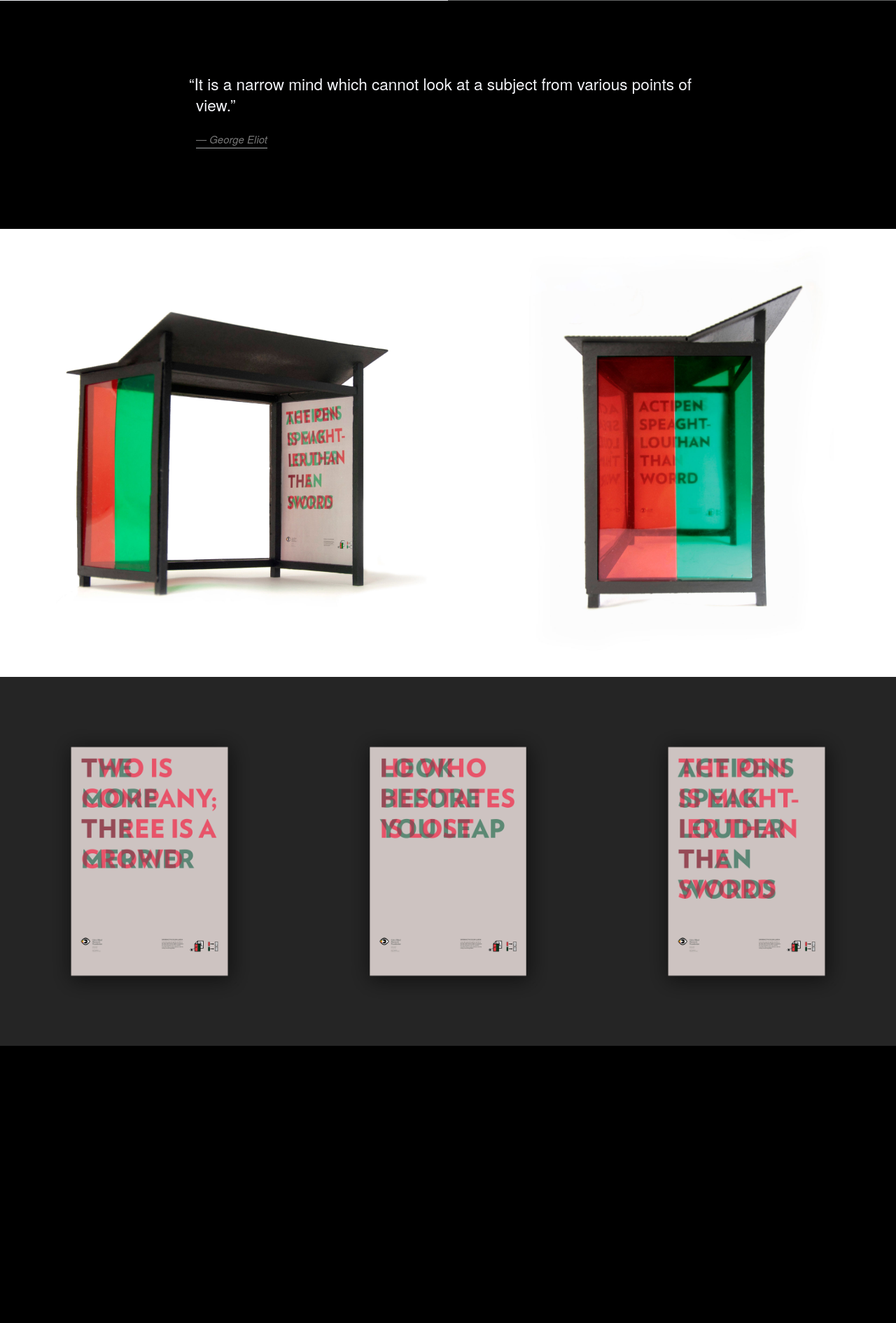
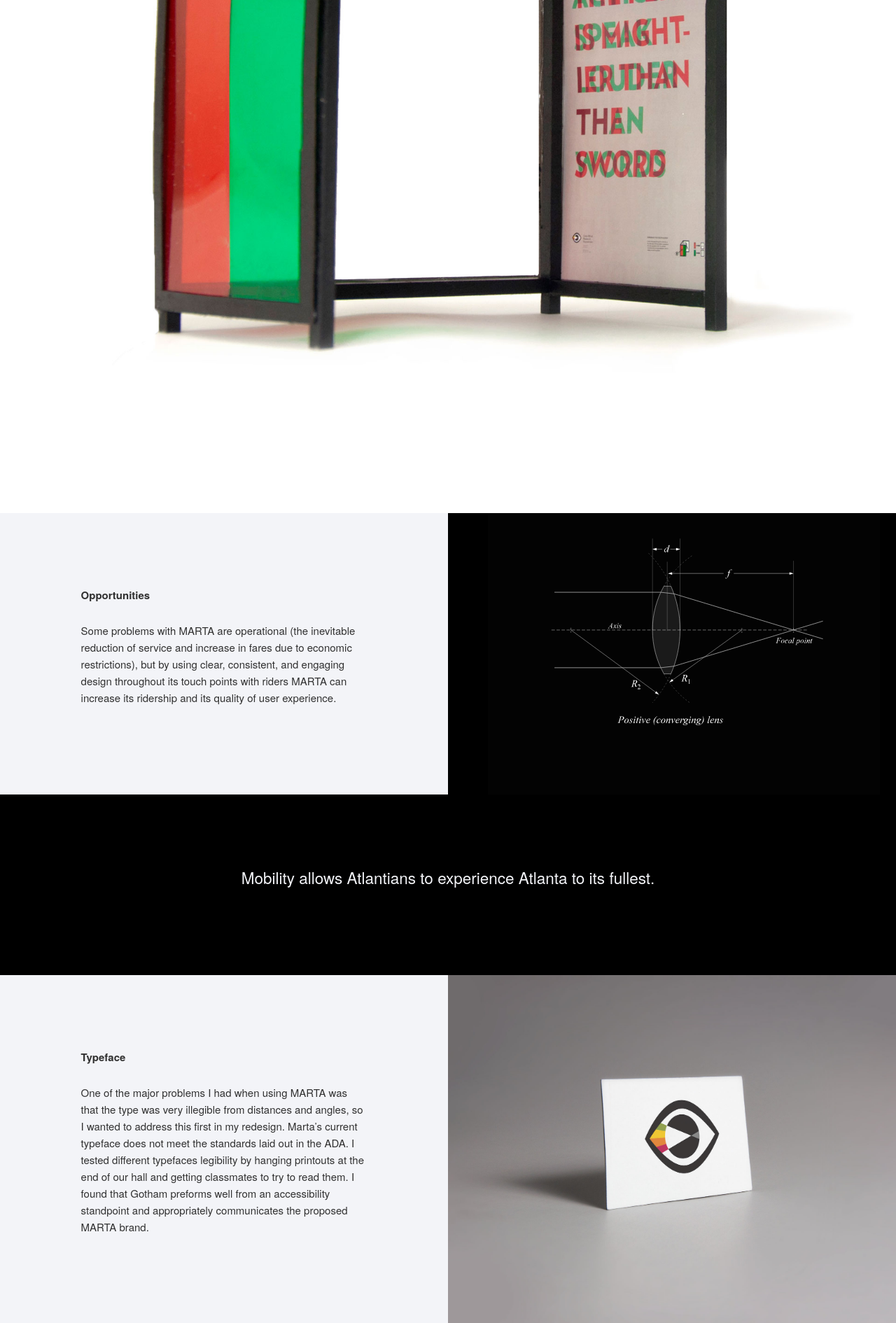
Before and after one commit to andrewwhited/portfolio, a PHP site: page /project.php in a window 1280 px wide. Shown: the part 4452-6342 px from the top of the page at 70% size. Before the commit the page ends 5946 px from the top, so only its background shows below. Run offline with PHP 8.4, Linux system fonts and the light colour scheme; some libraries are stand-ins or nearby versions.

Commit message:
starting to flesh out MARTA

```diff
--- a/project.php
+++ b/project.php
@@ -6,7 +6,7 @@
   <div class="row">
     <div class="half column title scene_element slidedown">
       <a href="index.php" class="logo"><?php include('images/logo.php'); ?></a>
-      <h1>Color Blind</br>Research</br>Foundation</h1>
+      <h1>MARTA</h1>
     </div><!--End column -->
     <div class="half column title photo">
       <img
@@ -25,8 +25,168 @@
 <div class="container">
   <div class="row">
     <div class="half column text">
-      <h3>Subject</h3>
-      <p>Since this was an open ended project, I wanted to pick a subject that I would enjoy spending time researching and learning about. The only requirements were to make up a company, create a logo, stationary set, and a series of ads. I have been interested in how we perceive colors and light ever since I picked up Josef Albers’s <a href="http://www.amazon.com/Interaction-Color-Revised-Expanded-Edition/dp/0300115954/ref=pd_sim_14_2?ie=UTF8&refRID=15Y4S60VRM0MX9PVV2YC"><em>Interaction of Color</em>.</a> Since I am affected by a mild form of color blindness, I thought that would be an interesting domain to dive into.</p>
+      <h3>The rise of MARTA</h3>
+      <p>MARTA (Metropolitan Atlanta Rapid Transit Authority) is the primary public transportation system in Atlanta. As the 8th largest transportation service in the nation, MARTA transports over 420,000 passengers a day [wiki]. MARTA has both a subway system and a bus system that operate between 38 rail stations and over 100 bus lines.</p>
+      <p>Former Atlanta Mayor Sam Massell campaigned for MARTA and helped bring rapid transportation to the city. MARTA was the envy of other cities when it was initiated in 1972 and promised to connect Atlantans to the whole of their city, both work and play. The birth of MARTA represented a milestone for technology and development in Atlanta. </p>
+    </div><!--End column -->
+    <div class="half column photo">
+               <img
+              srcset="images/colorBlind/14XL.jpg   4288w,
+                      images/colorBlind/14L.jpg   1920w,
+                      images/colorBlind/14M.jpg  1200w,
+                      images/colorBlind/14S.jpg  600w"
+              sizes="100vw"
+              src="images/colorBlind/14M.jpg"
+              alt="" />
+    </div><!--End Column-->
+  </div><!--End Row  ===============-->
+  <div class="row pull">
+    <div>
+      <h4 class="quote">“The main goal of MARTA was mobility; mobility is man's fifth freedom. [The lack of mobility] imprisons people in their neighborhoods.”</h4>
+      <h5><a href="https://en.wikipedia.org/wiki/Sam_Massell">— Sam Massell</a></h5>
+    </div><!--End column -->
+  </div><!--End Row  ===============-->
+  <div class="row">
+    <div class="half column text">
+      <h3>What went wrong?</h3>
+      <p>Once a source of and awe pride for Atlanta, MARTA is now unfortunately more closely associated with crime and lack of upkeep to some. MARTA's interaction with its customers is hindered by dated aesthetics, inconsistent design, and ineffective and unclear communication.</p>
+      <p>MARTA feels far from modern. Its inconsistent typography illegible wayfinding, and clunky website and app devalue its brand.</p>
+    </div><!--End column -->
+    <div class="half column photo">
+      <img
+        src="images/colorBlind/3.svg"
+        alt="Diagram" />
+    </div><!--End Column-->
+  </div><!--End Row  ===============-->
+  <div class="row">
+    <div class="column half photos">
+            <img
+              srcset="images/colorBlind/4XL.jpg   2700w,
+                      images/colorBlind/4L.jpg   1920w,
+                      images/colorBlind/4M.jpg  1200w,
+                      images/colorBlind/4S.jpg  600w"
+              sizes="100vw"
+              src="images/colorBlind/4M.jpg"
+              alt="Bus Stop Ad"/>
+    </div><!--End Column-->
+    <div class="column half photos">
+        <img
+          srcset="images/colorBlind/5XL.jpg   2700w,
+                  images/colorBlind/5L.jpg   1920w,
+                  images/colorBlind/5M.jpg  1200w,
+                  images/colorBlind/5S.jpg  600w"
+          sizes="100vw"
+          src="images/colorBlind/5M.jpg"
+          alt="Bus Stop Ad"/>
+    </div><!--End Column-->
+  </div><!--End Row  ===============-->
+  <div class="row">
+    <div class="half column text">
+      <h3>Who is MARTA for?</h3>
+      <p>MARTA is a large system that interacts with an equally large demographic. The market can be segmented by frequency of use, time and direction of use, and destination. The three market slices that account for the majority of transit use are Workers, Students, and Occasional Users.</p>
+      <h3>Workers</h3>
+      <ul>
+        <li>45% of rides</li>
+        <li>Consistant everyday use</li>
+        <li>Limited alteratives</li>
+        <li>Riding into the city from suburbs</li>
+      </ul>
+      <h3>Students</h3>
+      <ul>
+        <li>31% of rides</li>
+        <li>2-4 days a week</li>
+        <li>Travel within downtown</li>
+      </ul>
+      <h3>Event Users</h3>
+      <ul>
+        <li>Infrequent and inconsistant ridership</li>
+        <li>Off-peak hours</li>
+        <li>Have an alternate option</li>
+        <li>Going to airport, Braves games, etc.</li>
+      </ul>
+    </div><!--End column -->
+    <div class="half column photo">
+      <img
+        src="images/colorBlind/9.svg"
+        alt="" />
+    </div><!--End Column-->
+  </div><!--End Row  ===============-->
+  <div class="row">
+    <div class="column photo">
+            <img
+              srcset="images/colorBlind/4XL.jpg   2700w,
+                      images/colorBlind/4L.jpg   1920w,
+                      images/colorBlind/4M.jpg  1200w,
+                      images/colorBlind/4S.jpg  600w"
+              sizes="100vw"
+              src="images/colorBlind/4M.jpg"
+              alt="Bus Stop Ad"/>
+    </div><!--End Column-->
+  </div><!--End Row  ===============-->
+  <div class="row">
+    <div class="half column text">
+      <h3>Opportunities</h3>
+      <p>Some problems with MARTA are operational (the inevitable reduction of service and increase in fares due to economic restrictions), but by using clear, consistent, and engaging design throughout its touch points with riders MARTA can increase its ridership and its quality of user experience.</p>
+    </div><!--End column -->
+    <div class="half column photo">
+      <img
+        src="images/colorBlind/3.svg"
+        alt="Diagram" />
+    </div><!--End Column-->
+  </div><!--End Row  ===============-->
+  <div class="row pull">
+    <div>
+      <h4>Mobility allows Atlantians to experience Atlanta to its fullest.</h4>
+    </div><!--End column -->
+  </div><!--End Row  ===============-->
+  <div class="row">
+    <div class="half column text">
+      <h3>Typeface</h3>
+      <p>One of the major problems I had when using MARTA was that the type was very illegible from distances and angles, so I wanted to address this first in my redesign. Marta’s current typeface does not meet the standards laid out in the ADA. I tested different typefaces legibility by hanging printouts at the end of our hall and getting classmates to try to read them. I found that Gotham preforms well from an accessibility standpoint and appropriately communicates the proposed MARTA brand.</p>
+    </div><!--End column -->
+    <div class="half column photo">
+               <img
+              srcset="images/colorBlind/14XL.jpg   4288w,
+                      images/colorBlind/14L.jpg   1920w,
+                      images/colorBlind/14M.jpg  1200w,
+                      images/colorBlind/14S.jpg  600w"
+              sizes="100vw"
+              src="images/colorBlind/14M.jpg"
+              alt="" />
+    </div><!--End Column-->
+  </div><!--End Row  ===============-->
+  <div class="row">
+    <div class="column half photos">
+            <img
+              srcset="images/colorBlind/4XL.jpg   2700w,
+                      images/colorBlind/4L.jpg   1920w,
+                      images/colorBlind/4M.jpg  1200w,
+                      images/colorBlind/4S.jpg  600w"
+              sizes="100vw"
+              src="images/colorBlind/4M.jpg"
+              alt="Bus Stop Ad"/>
+    </div><!--End Column-->
+    <div class="column half photos">
+        <img
+          srcset="images/colorBlind/5XL.jpg   2700w,
+                  images/colorBlind/5L.jpg   1920w,
+                  images/colorBlind/5M.jpg  1200w,
+                  images/colorBlind/5S.jpg  600w"
+          sizes="100vw"
+          src="images/colorBlind/5M.jpg"
+          alt="Bus Stop Ad"/>
+    </div><!--End Column-->
+  </div><!--End Row  ===============-->
+  <div class="row pull">
+  <div>
+    <h4 class="quote">A typog­ra­pher who hasn’t found the appro­pri­ate typeface may not have decreased the informational value of a text, but gave up the oppor­tu­nity to consid­er­ably increase its effectiveness.</h4>
+    <h5><a href="https://books.google.com/books/about/Legibility_Atmosphere_value_and_Forms_of.html?id=RZzgAAAAMAAJ">— G.W. Ovink</a></h5>
+  </div><!--End column -->
+</div><!--End Row  ===============-->
+<div class="row">
+    <div class="half column text">
+      <h3>Logo</h3>
+      <p>Arguably, the most iconic part of a brand is the logo. It is the most explicit in identifying a company. I started with the idea that MARTA consists of two interconnected systems. The concepts of mobility, trust, movement, and modernity were important to the branding. </p>
     </div><!--End column -->
     <div class="half column photo">
                <img
@@ -42,81 +202,72 @@
   <div class="row">
     <div class="column photo">
             <img
-              srcset="images/colorBlind/2XL.gif   2880w,
-                      images/colorBlind/2L.gif   1920w,
-                      images/colorBlind/2M.gif  1200w,
-                      images/colorBlind/2S.gif  600w"
+              srcset="images/colorBlind/4XL.jpg   2700w,
+                      images/colorBlind/4L.jpg   1920w,
+                      images/colorBlind/4M.jpg  1200w,
+                      images/colorBlind/4S.jpg  600w"
               sizes="100vw"
-              src="images/colorBlind/2M.gif"
-              alt="Ishihara Test Pattern" />
+              src="images/colorBlind/4M.jpg"
+              alt="Bus Stop Ad"/>
     </div><!--End Column-->
   </div><!--End Row  ===============-->
   <div class="row">
     <div class="half column text">
-      <h3>Vision</h3>
-      <p>I started by checking out as many books on vision and light reception as I could. I found books on everything from the physics of light, to Ophthalmology, and even a really old set of <a href="https://en.wikipedia.org/wiki/Ishihara_Test">Ishihara plates.</a> I started to learn about the types of color deficiencies and how the anatomy of the eye affect our perception of light. </p>
-      <h3>Logo</h3>
-      <p>I explored quite a few options, but the direction that I thought worked best was one that hinted at some of the medical illustrations that I had seen. I wanted to find a way to actually represent the idea of color blindness in a simple way. In the logo I depicted light entering the eye as color, but hitting the retina as grey. </p>
+      <h3>Icons</h3>
+      <p>Arguably, the most iconic part of a brand is the logo. It is the most explicit in identifying a company. I started with the idea that MARTA consists of two interconnected systems. The concepts of mobility, trust, movement, and modernity were important to the branding. </p>
     </div><!--End column -->
     <div class="half column photo">
-      <img
-        src="images/colorBlind/3.svg"
-        alt="Diagram" />
+               <img
+              srcset="images/colorBlind/14XL.jpg   4288w,
+                      images/colorBlind/14L.jpg   1920w,
+                      images/colorBlind/14M.jpg  1200w,
+                      images/colorBlind/14S.jpg  600w"
+              sizes="100vw"
+              src="images/colorBlind/14M.jpg"
+              alt="" />
     </div><!--End Column-->
   </div><!--End Row  ===============-->
   <div class="row">
     <div class="column photo">
             <img
-              srcset="images/colorBlind/10XL.jpg   3931w,
-                      images/colorBlind/10L.jpg   1920w,
-                      images/colorBlind/10M.jpg  1200w,
-                      images/colorBlind/10S.jpg  600w"
+              srcset="images/colorBlind/4XL.jpg   2700w,
+                      images/colorBlind/4L.jpg   1920w,
+                      images/colorBlind/4M.jpg  1200w,
+                      images/colorBlind/4S.jpg  600w"
               sizes="100vw"
-              src="images/colorBlind/10M.jpg"
+              src="images/colorBlind/4M.jpg"
+              alt="Bus Stop Ad"/>
+    </div><!--End Column-->
+  </div><!--End Row  ===============-->
+  <div class="row">
+    <div class="half column text">
+      <h3>Wayfinding</h3>
+      <p>The main way that users interact with the design is though signage. The way finding for a major transportation system has a lot of functional requirements, architectural restrictions, and accessibility rules. The main responsibility of way finding signage is to help riders when they reach a decision point. A decision point could be using an elevator, going to a train platform, or transferring to a bus. I created flow charts to map the paths that a rider could take in order to find out where and what type of signs were needed. Each station has a different layout, so I rode around and documented studied the different stations.</p>
+    </div><!--End column -->
+    <div class="half column photo">
+               <img
+              srcset="images/colorBlind/14XL.jpg   4288w,
+                      images/colorBlind/14L.jpg   1920w,
+                      images/colorBlind/14M.jpg  1200w,
+                      images/colorBlind/14S.jpg  600w"
+              sizes="100vw"
+              src="images/colorBlind/14M.jpg"
               alt="" />
     </div><!--End Column-->
   </div><!--End Row  ===============-->
   <div class="row">
-    <div class="column half photos">
+    <div class="column photo">
             <img
-              srcset="images/colorBlind/11XL.jpg   4288w,
-                      images/colorBlind/11L.jpg   1920w,
-                      images/colorBlind/11M.jpg  1200w,
-                      images/colorBlind/11S.jpg  600w"
+              srcset="images/colorBlind/4XL.jpg   2700w,
+                      images/colorBlind/4L.jpg   1920w,
+                      images/colorBlind/4M.jpg  1200w,
+                      images/colorBlind/4S.jpg  600w"
               sizes="100vw"
-              src="images/colorBlind/11M.jpg"
-              alt="" />
-    </div><!--End Column-->
-    <div class="column half photos">
-        <img
-          srcset="images/colorBlind/12XL.jpg   4288w,
-                  images/colorBlind/12L.jpg   1920w,
-                  images/colorBlind/12M.jpg  1200w,
-                  images/colorBlind/12S.jpg  600w"
-          sizes="100vw"
-          src="images/colorBlind/12M.jpg"
-          alt="" />
+              src="images/colorBlind/4M.jpg"
+              alt="Bus Stop Ad"/>
     </div><!--End Column-->
   </div><!--End Row  ===============-->
-  <div class="row">
-    <div class="half column text">
-      <h3>Ads</h3>
-      <p>I took the stance that if vision is a fundamental way of perceiving the world, then color blindness was an issue in perception. I wanted something that could be seen in multiple ways that was somehow related to color. I coincidentally was reminded of some old GI Joe Decoder graphics that used a red film to reveal a message. By matching the color of a film and printed ink, you can cancel out some of the image and enhance other bits. I had been playing with the idea of doing bus stop ads and trying to incorporate more of the context into the ads; the glass walls of a bus stop provided the perfect structure to try out this effect. I chose contradictory idioms to overlay and then spent a ton of time calibrating the colors needed by trial and error. The result was an ad whose message was quite different depending on how color interacted with it.</p>
-      <span class="therefore">&there4;</span><!--Ending Tombstone-->
-    </div><!--End column -->
-    <div class="half column photo">
-      <img
-        src="images/colorBlind/9.svg"
-        alt="" />
-    </div><!--End Column-->
-  </div><!--End Row  ===============-->
-  <div class="row pull">
-    <div>
-      <h4 class="quote">“It is a narrow mind which cannot look at a subject from various points of view.”</h4>
-      <h5><a href="https://www.gutenberg.org/files/145/145-h/145-h.htm">— George Eliot</a></h5>
-    </div><!--End column -->
-  </div><!--End Row  ===============-->
-  <div class="row">
+    <div class="row">
     <div class="column half photos">
             <img
               srcset="images/colorBlind/4XL.jpg   2700w,
@@ -125,7 +276,7 @@
                       images/colorBlind/4S.jpg  600w"
               sizes="100vw"
               src="images/colorBlind/4M.jpg"
-              alt="Bus Stop Ad" />
+              alt="Bus Stop Ad"/>
     </div><!--End Column-->
     <div class="column half photos">
         <img
@@ -135,39 +286,7 @@
                   images/colorBlind/5S.jpg  600w"
           sizes="100vw"
           src="images/colorBlind/5M.jpg"
-          alt="Bus Stop Ad" />
-    </div><!--End Column-->
-  </div><!--End Row  ===============-->
-  <div class="row">
-    <div class="third column photos">
-            <img
-              srcset="images/colorBlind/6XL.jpg   2890,
-                      images/colorBlind/6L.jpg   1920w,
-                      images/colorBlind/6M.jpg  1200w,
-                      images/colorBlind/6S.jpg  600w"
-              sizes="100vw"
-              src="images/colorBlind/6M.jpg"
-              alt="Color Blind Research Foundation Ad" />
-    </div><!--End Column-->
-    <div class="third column photos">
-            <img
-              srcset="images/colorBlind/7XL.jpg   2890,
-                      images/colorBlind/7L.jpg   1920w,
-                      images/colorBlind/7M.jpg  1200w,
-                      images/colorBlind/7S.jpg  600w"
-              sizes="100vw"
-              src="images/colorBlind/7M.jpg"
-              alt="Color Blind Research Foundation Ad" />
-    </div><!--End Column-->
-    <div class="third column photos">
-            <img
-              srcset="images/colorBlind/8XL.jpg   2890,
-                      images/colorBlind/8L.jpg   1920w,
-                      images/colorBlind/8M.jpg  1200w,
-                      images/colorBlind/8S.jpg  600w"
-              sizes="100vw"
-              src="images/colorBlind/8M.jpg"
-              alt="Color Blind Research Foundation Ad" />
+          alt="Bus Stop Ad"/>
     </div><!--End Column-->
   </div><!--End Row  ===============-->
 </div><!--End Content Container-->
```
